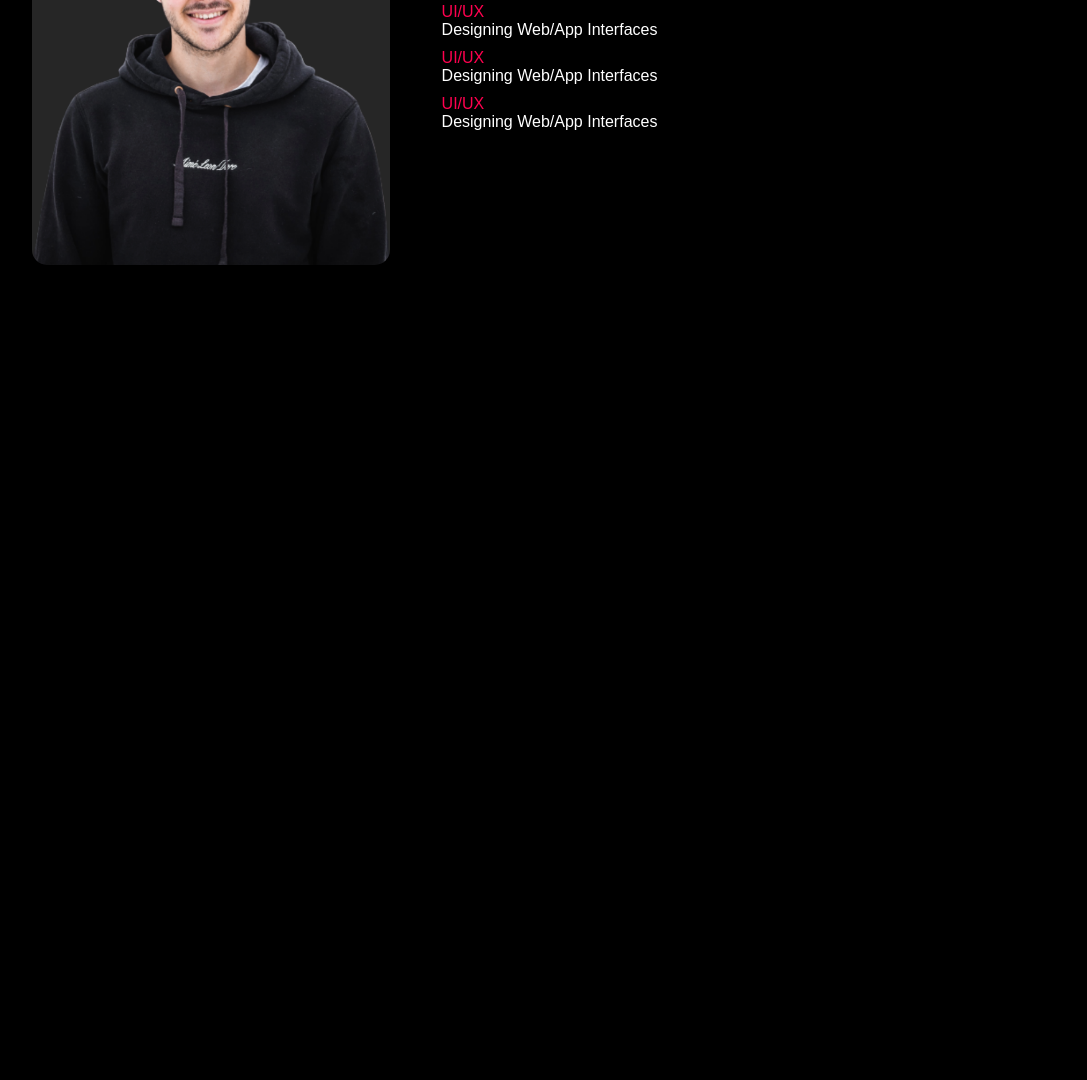
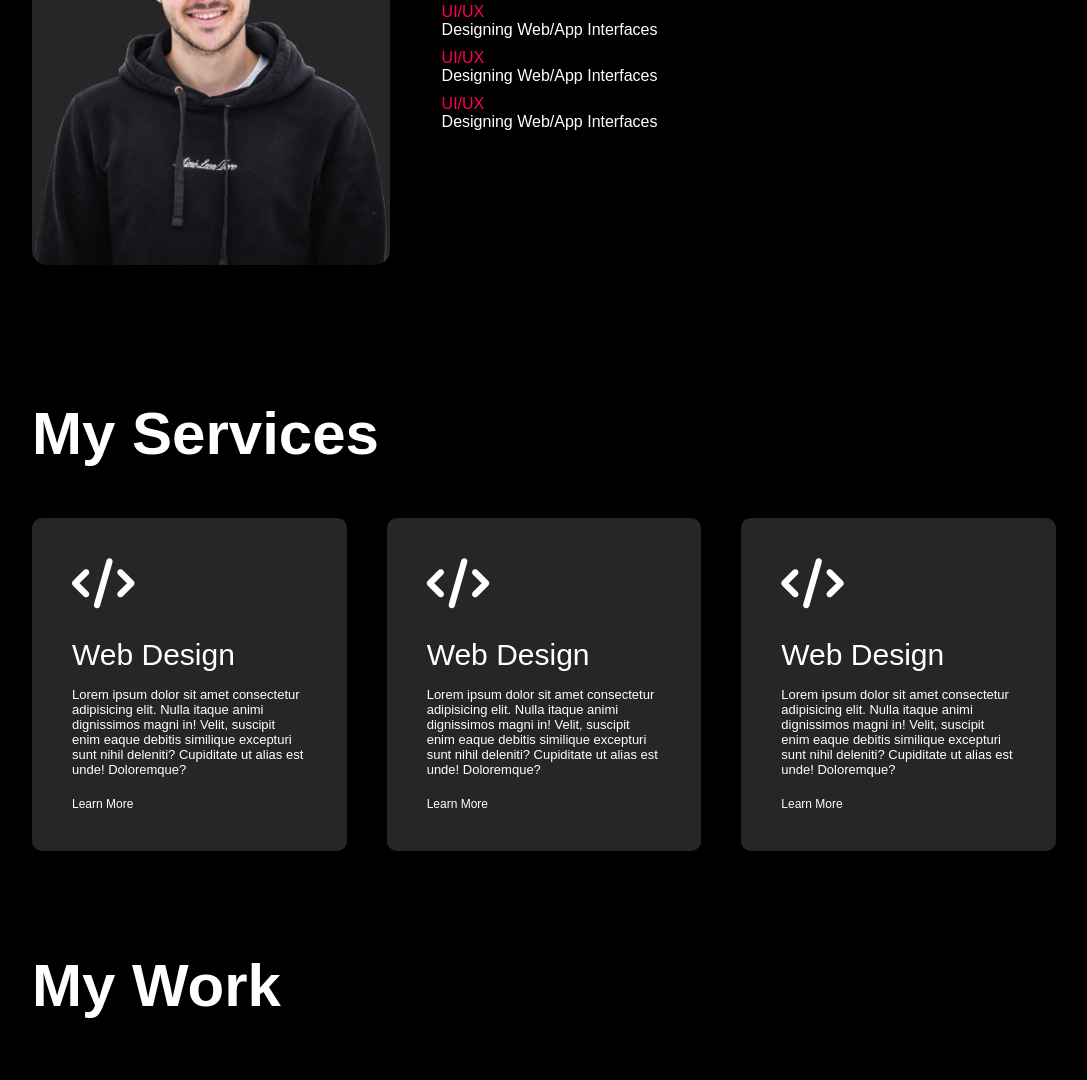
Before and after one commit to shaileshp1802/portfolio, a plain HTML site: page index.html in a window 1280 px wide. Shown: the part 1091-2171 px from the top of the page, without its empty margins (96-1183 px from the left). Before the commit the page ends 1450 px from the top, so only its background shows below. Drawn offline with Linux system fonts and the light colour scheme.

Commit message:
Added Services Section

```diff
--- a/index.html
+++ b/index.html
@@ -1,12 +1,15 @@
 <!DOCTYPE html>
 <html lang="en">
+
 <head>
     <meta charset="UTF-8">
     <meta http-equiv="X-UA-Compatible" content="IE=edge">
     <meta name="viewport" content="width=device-width, initial-scale=1.0">
+    <script src="https://kit.fontawesome.com/a88ea16824.js" crossorigin="anonymous"></script>
     <link rel="stylesheet" href="./styles.css">
     <title>Shailesh Paliwal</title>
 </head>
+
 <body>
 
     <div id="header">
@@ -28,7 +31,7 @@
         </div>
     </div>
 
-<!-- -------ABOUT------------ -->
+    <!-- -------ABOUT------------ -->
 
     <div id="about">
         <div class="container">
@@ -38,7 +41,9 @@
                 </div>
                 <div class="about-col-2">
                     <h1 class="sub-title">About Me</h1>
-                    <p>Lorem ipsum dolor sit amet, consectetur adipisicing elit. Nobis minus, autem repudiandae sequi vel sit iusto rem facilis vitae reprehenderit porro numquam ex earum ipsa itaque voluptates quod temporibus. Dolorem.</p>
+                    <p>Lorem ipsum dolor sit amet, consectetur adipisicing elit. Nobis minus, autem repudiandae sequi
+                        vel sit iusto rem facilis vitae reprehenderit porro numquam ex earum ipsa itaque voluptates quod
+                        temporibus. Dolorem.</p>
 
                     <div class="tab-titles">
                         <p class="tab-links active-link" onclick="opentab('skills')">Skills</p>
@@ -73,16 +78,60 @@
     </div>
 
 
+    <!-- Services ---------------- -->
+
+    <div id="services">
+        <div class="container">
+            <h1 class="sub-title">My Services</h1>
+            <div class="services-list">
+                <div>
+                    <i class="fa-solid fa-code"></i>
+                    <h2>Web Design</h2>
+                    <p>Lorem ipsum dolor sit amet consectetur adipisicing elit. Nulla itaque animi dignissimos magni in!
+                        Velit, suscipit enim eaque debitis similique excepturi sunt nihil deleniti? Cupiditate ut alias
+                        est unde! Doloremque?</p>
+                        <a href="#">Learn More</a>
+                    </div>
+                    <div>
+                    <i class="fa-solid fa-code"></i>
+                    <h2>Web Design</h2>
+                    <p>Lorem ipsum dolor sit amet consectetur adipisicing elit. Nulla itaque animi dignissimos magni in!
+                        Velit, suscipit enim eaque debitis similique excepturi sunt nihil deleniti? Cupiditate ut alias
+                        est unde! Doloremque?</p>
+                        <a href="#">Learn More</a>
+                    </div>
+                    <div>
+                    <i class="fa-solid fa-code"></i>
+                    <h2>Web Design</h2>
+                    <p>Lorem ipsum dolor sit amet consectetur adipisicing elit. Nulla itaque animi dignissimos magni in!
+                        Velit, suscipit enim eaque debitis similique excepturi sunt nihil deleniti? Cupiditate ut alias
+                        est unde! Doloremque?</p>
+                    <a href="#">Learn More</a>
+                </div>
+            </div>
+        </div>
+    </div>
+
+
+    <!-- Portfolio ----------- -->
+
+    <div id="portfolio">
+        <div class="container">
+            <h1 class="sub-title">My Work</h1>
+        </div>
+    </div>
+
+
 
     <script>
         var tablinks = document.getElementsByClassName('tab-links');
         var tabcontents = document.getElementsByClassName('tab-contents');
 
-        function opentab(tabname){
-            for(tablink of tablinks){
+        function opentab(tabname) {
+            for (tablink of tablinks) {
                 tablink.classList.remove("active-link")
             }
-            for(tabcontent of tabcontents){
+            for (tabcontent of tabcontents) {
                 tabcontent.classList.remove("active-tab")
             }
 
@@ -93,4 +142,5 @@
 
 
 </body>
+
 </html>
--- a/styles.css
+++ b/styles.css
@@ -3,6 +3,7 @@
     padding: 0;
     box-sizing: border-box;
     font-family: 'Poppins', sans-serif;
+    scroll-behavior: smooth;
 }
 
 *::selection {
@@ -161,3 +162,57 @@ span {
 .tab-contents.active-tab {
     display: block;
 }
+
+
+/* Services----------------------- */
+
+#services {
+    padding: 30px 0;
+}
+
+.services-list {
+    display: grid;
+    grid-template-columns: repeat(auto-fit, minmax(250px, 1fr));
+    grid-gap: 40px;
+    margin-top: 50px;
+}
+
+.services-list div {
+    background: #262626;
+    padding: 40px;
+    font-size: 13px;
+    font-weight: 300;
+    border-radius: 10px;
+    transition: background 0.5s, transform 0.5s;
+}
+
+.services-list div i {
+    font-size: 50px;
+    margin-bottom: 30px;
+}
+
+.services-list div h2 {
+    font-size: 30px;
+    font-weight: 500;
+    margin-bottom: 15px;
+
+}
+
+.services-list div a {
+    text-decoration: none;
+    color: var(--primary);
+    font-size: 12px;
+    margin-top: 20px;
+    display: inline-block;
+}
+
+.services-list div:hover {
+    background: var(--secondary);
+    transform: translateY(-10px);
+}
+
+/* portfolio ------------------ */
+
+#portfolio {
+    padding: 50px 0;
+}
```
